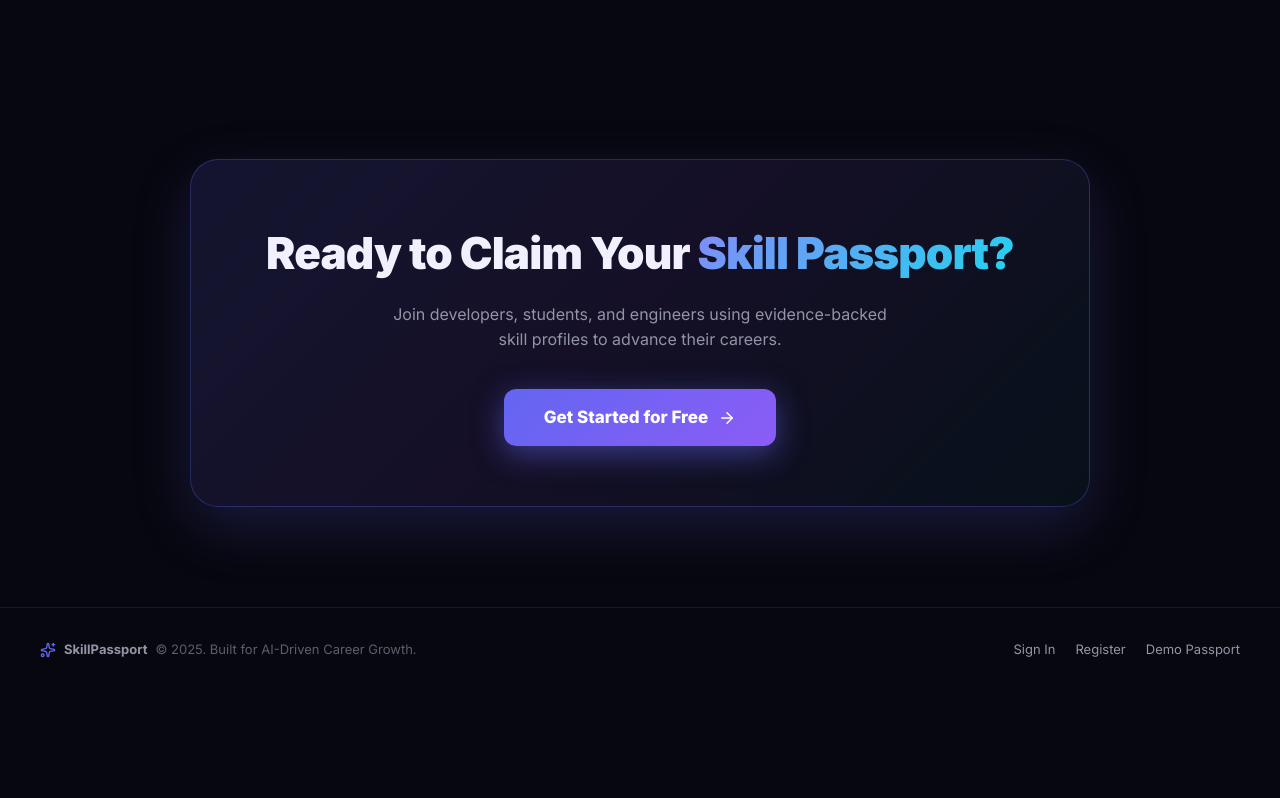
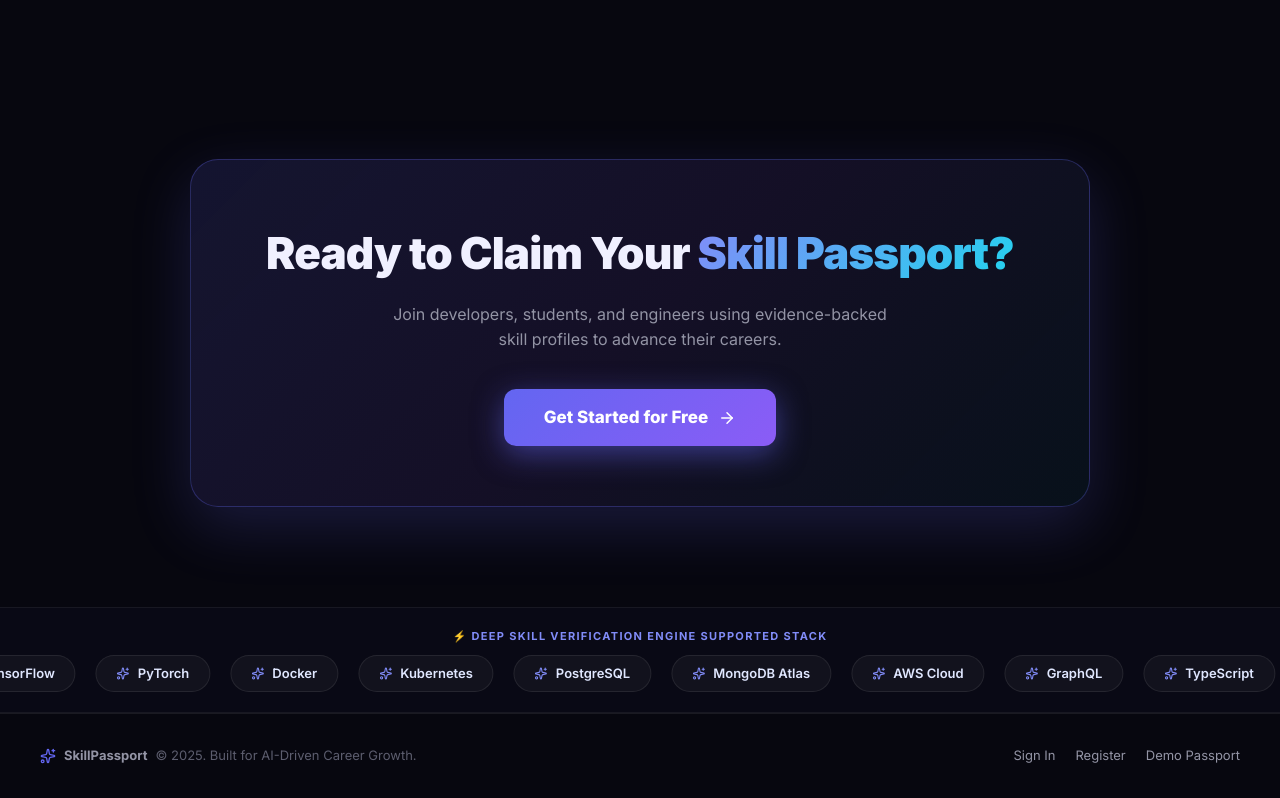
Before and after one commit to Arpithajain26/skillpassport, a Next.js app: page / in a window 1280 px wide. Shown: the part 2268-3066 px from the top of the page. Before the commit the page ends 2960 px from the top, so only its background shows below. Built offline with nearby package versions, Linux system fonts and the light colour scheme.

Commit message:
feat: add sliding tech marquee, sliding feature card animations, and verified full project stability

```diff
--- a/src/app/page.tsx
+++ b/src/app/page.tsx
@@ -759,11 +759,11 @@ export default function LandingPage() {
             return (
               <motion.div
                 key={f.title}
-                initial={{ opacity: 0, y: 30 }}
-                whileInView={{ opacity: 1, y: 0 }}
+                initial={{ opacity: 0, x: i % 2 === 0 ? -40 : 40, y: 20 }}
+                whileInView={{ opacity: 1, x: 0, y: 0 }}
                 viewport={{ once: true }}
-                transition={{ duration: 0.5, delay: i * 0.1 }}
-                whileHover={{ y: -6, transition: { duration: 0.2 } }}
+                transition={{ duration: 0.6, delay: i * 0.08 }}
+                whileHover={{ y: -8, scale: 1.02, transition: { duration: 0.2 } }}
                 style={{
                   background: "rgba(19,19,31,0.6)",
                   borderRadius: 16,
@@ -847,6 +847,45 @@ export default function LandingPage() {
         </div>
       </section>
 
+      {/* ── SLIDING TECH MARQUEE TICKER ── */}
+      <section style={{ overflow: "hidden", padding: "20px 0", borderTop: "1px solid rgba(255,255,255,0.06)", borderBottom: "1px solid rgba(255,255,255,0.06)", background: "rgba(12,12,25,0.6)", position: "relative", zIndex: 1 }}>
+        <div style={{ maxWidth: 1200, margin: "0 auto", padding: "0 24px 10px", textAlign: "center", fontSize: 11, fontWeight: 700, letterSpacing: "0.12em", color: "#818cf8", textTransform: "uppercase" }}>
+          ⚡ Deep Skill Verification Engine Supported Stack
+        </div>
+        <motion.div
+          animate={{ x: ["0%", "-50%"] }}
+          transition={{ duration: 24, repeat: Infinity, ease: "linear" }}
+          style={{ display: "flex", gap: 20, width: "max-content" }}
+        >
+          {[
+            "React.js", "Next.js 15", "Python", "FastAPI", "TensorFlow", "PyTorch", "Docker", "Kubernetes",
+            "PostgreSQL", "MongoDB Atlas", "AWS Cloud", "GraphQL", "TypeScript", "Tailwind CSS", "Node.js", "System Design",
+            "React.js", "Next.js 15", "Python", "FastAPI", "TensorFlow", "PyTorch", "Docker", "Kubernetes",
+            "PostgreSQL", "MongoDB Atlas", "AWS Cloud", "GraphQL", "TypeScript", "Tailwind CSS", "Node.js", "System Design",
+          ].map((tech, idx) => (
+            <div
+              key={idx}
+              style={{
+                display: "flex",
+                alignItems: "center",
+                gap: 8,
+                padding: "8px 20px",
+                borderRadius: 99,
+                background: "rgba(255,255,255,0.04)",
+                border: "1px solid rgba(255,255,255,0.08)",
+                fontSize: 13,
+                fontWeight: 600,
+                color: "#e0e7ff",
+                whiteSpace: "nowrap",
+              }}
+            >
+              <Sparkles size={13} color="#818cf8" />
+              {tech}
+            </div>
+          ))}
+        </motion.div>
+      </section>
+
       {/* ── FOOTER ── */}
       <footer style={{ borderTop: "1px solid rgba(255,255,255,0.08)", padding: "32px 24px", color: "#5c5d6e", fontSize: 13, textAlign: "center" }}>
         <div style={{ maxWidth: 1200, margin: "0 auto", display: "flex", justifyContent: "space-between", alignItems: "center", flexWrap: "wrap", gap: 16 }}>
```
